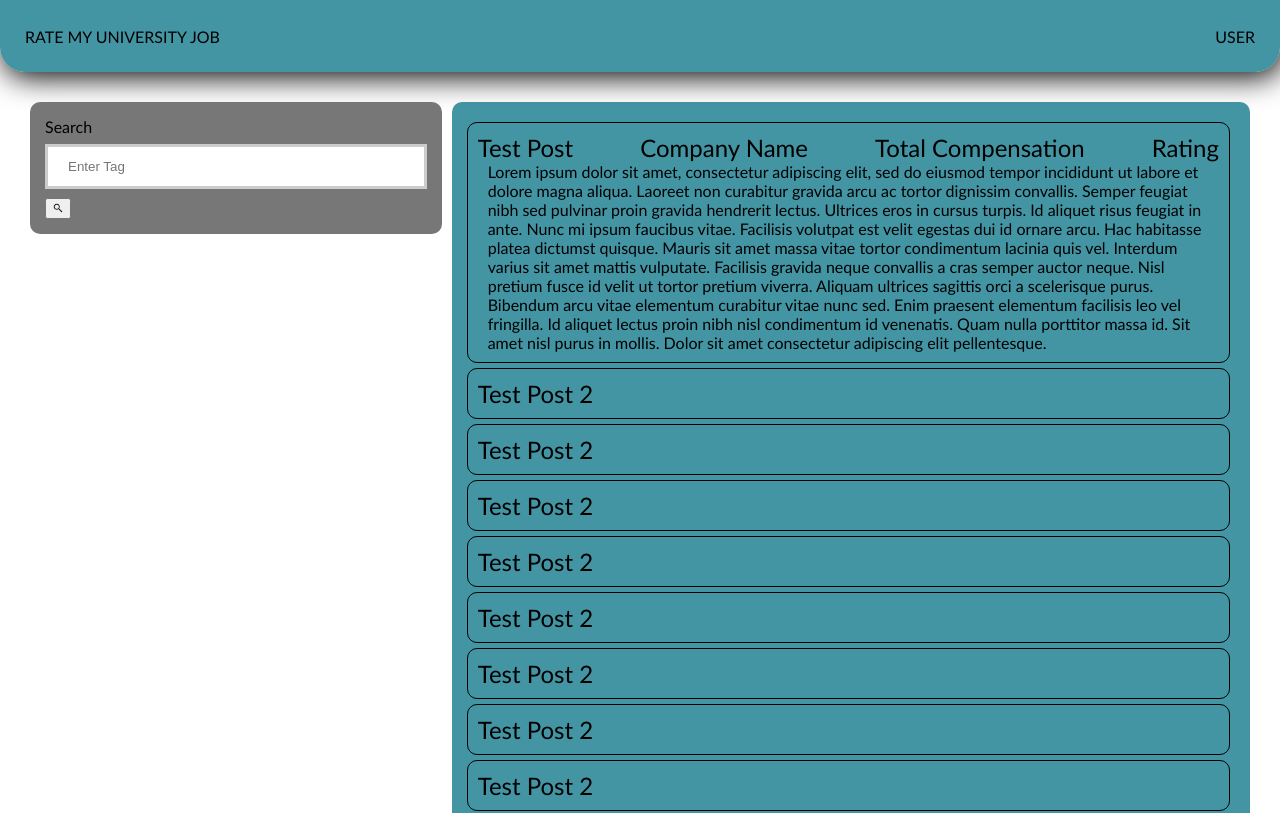
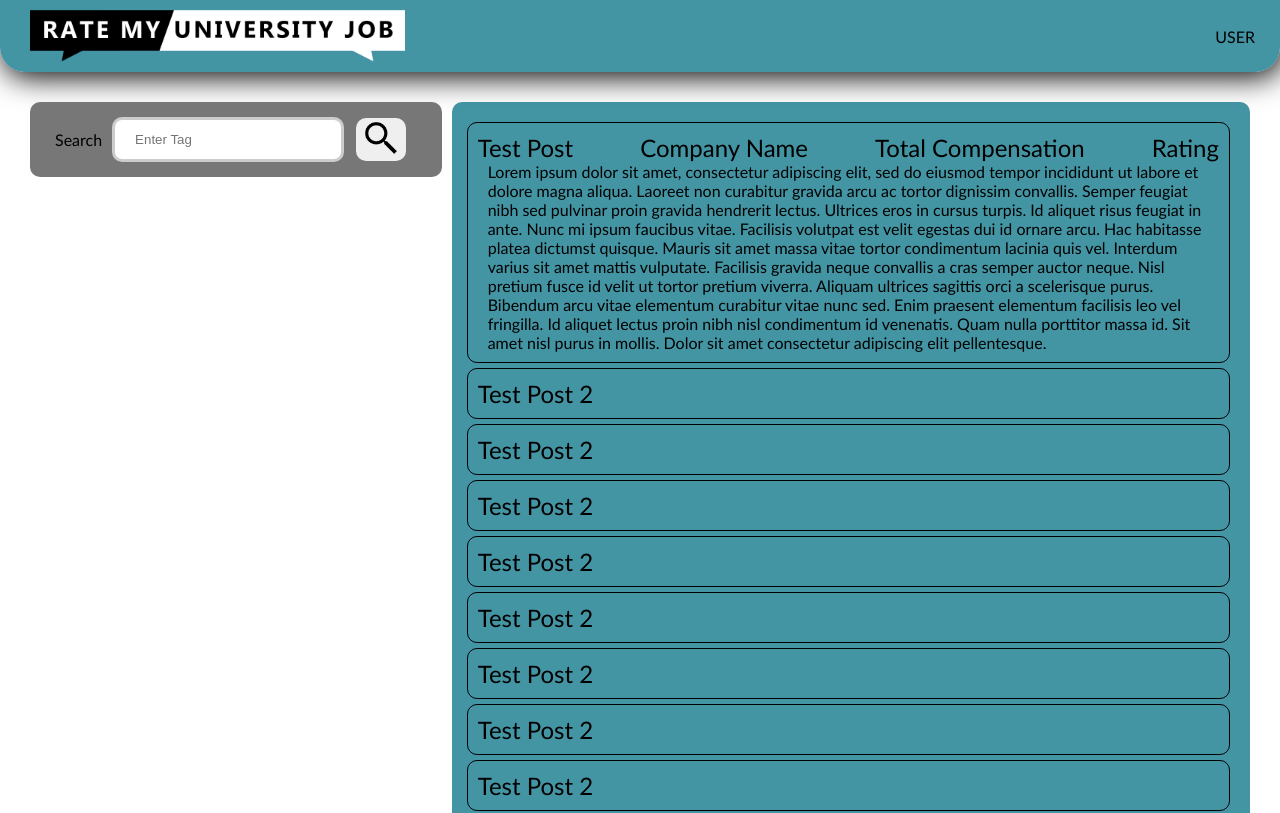
Before and after one commit to Conno732/RateMyPartTimeCollegeJob, a plain HTML site: page mainPage.html in a window 1280 px wide. Shown: the top 813 px of the page. Drawn offline with Linux system fonts and the light colour scheme.

Commit message:
found a gold star, added tab pic, fix search space

```diff
--- a/mainPage.html
+++ b/mainPage.html
@@ -10,9 +10,7 @@
 </head>
 <body>
     <div class ="header">
-        <div class = "headItem">
-            RATE MY UNIVERSITY JOB
-        </div>
+        <img width = 30% src="ratemyuniversityjob.png">
         <div class = "headItem">
             USER
         </div>
@@ -22,14 +20,17 @@
     <div class = "content">
         <div class = "sidebar">
             <div class = "search-container">
+                <label class = "padding" for="search">Search</label> <br></br>
+                <ul>
 
-                    <label for="search">Search</label>
-                    <input type="text" id="search" name="search" placeholder="Enter Tag">
-                    <button type="submit"><img width= 10px height= 10px src="searchIcon.png"></img></button>
+                    <li><input type="text" id="search" name="search" placeholder="Enter Tag"></li>
+                    <li id="searchSubmit"> <button id="searchSubmit"type="submit"><img class="spyglass"height= 38px src="searchIcon.png"></button></li>
+            </ul>
 
             </div>
         </div>
         <div class = "postings">
+
             <div class = "post">
                 <div class = "postTitle">
                     <div>Test Post</div>
@@ -44,6 +45,7 @@
 
                 </div>
             </div>
+
             <div class = "post">Test Post 2</div>
             <div class = "post">Test Post 2</div>
             <div class = "post">Test Post 2</div>
@@ -67,9 +69,9 @@
 
     <footer>
         <div class="social">
-            <ul>
-                <li><a href="https://github.com/Conno732/RateMyPartTimeCollegeJob" target="_blank"> <img width = 20px height = 20px src="gitpic.png" /></a></li>
-                <li><a href="https://github.com/Conno732/RateMyPartTimeCollegeJob" target="_blank"> <img width = 20px height = 20px src="gitpic.png" /></a></li>
+            <ul id ="foot">
+                <li id="foot"><a href="https://github.com/Conno732/RateMyPartTimeCollegeJob" target="_blank"> <img width = 20px height = 20px src="gitpic.png" /></a></li>
+                <li id="foot"><a href="https://github.com/Conno732/RateMyPartTimeCollegeJob" target="_blank"> <img width = 20px height = 20px src="gitpic.png" /></a></li>
             </ul>
         </div>
     </footer>
--- a/styles.css
+++ b/styles.css
@@ -11,11 +11,25 @@ ul {
     list-style-type: none;
     margin: 0;
     padding: 0;
+    display: flex;
+    width: 100%;
+    align-items: center;
 }
 
 li {
+    flex: 1 1 auto;
     display: inline;
+
 }
+
+#foot {
+    flex:initial;
+    align-items: center;
+    justify-content: center;
+    padding: 10px;
+}
+
+
 
 body {
     font-family:'Trebuchet MS', 'Lucida Sans Unicode', 'Lucida Grande', 'Lucida Sans', Arial, sans-serif;
@@ -34,6 +48,7 @@ body {
     align-items: center;
     border-bottom-left-radius: 25px;
     border-bottom-right-radius: 25px;
+    padding-left: 30px;
 
 
 }
@@ -115,7 +130,10 @@ body {
     font-size: medium;
 }
 
-
+.search-container {
+    display:flex;
+    align-items: center;
+}
 
 
 .forms {
@@ -127,10 +145,14 @@ body {
 }
 
 .form {
-    width: 40%;
+    width: 60%;
     padding: 10px;
     flex-flow: row;
 
+}
+
+#ulforms {
+    padding: 10px;
 }
 
 .label {
@@ -159,3 +181,31 @@ footer {
     width: fill;
 
 }
+
+#search {
+    width: 95%;
+    margin: 0px;
+    border-radius: 10px;
+
+}
+
+.padding {
+    padding: 10px;
+}
+
+.spyglass{
+    width: 100%;
+}
+
+#searchSubmit{
+    border-radius: 10px;
+    border-width: 0px;
+    cursor: pointer;
+}
+
+#searchSubmit :hover {
+    background-color: rosybrown;
+}
+#searchSubmit :active {
+    background-color: brown;
+}
```
Also changed, not shown: createPost.html (+2 -1 lines), login.html (+1 -0 lines), goldStar.png (added), ratemyuniversityjob.png (added).
